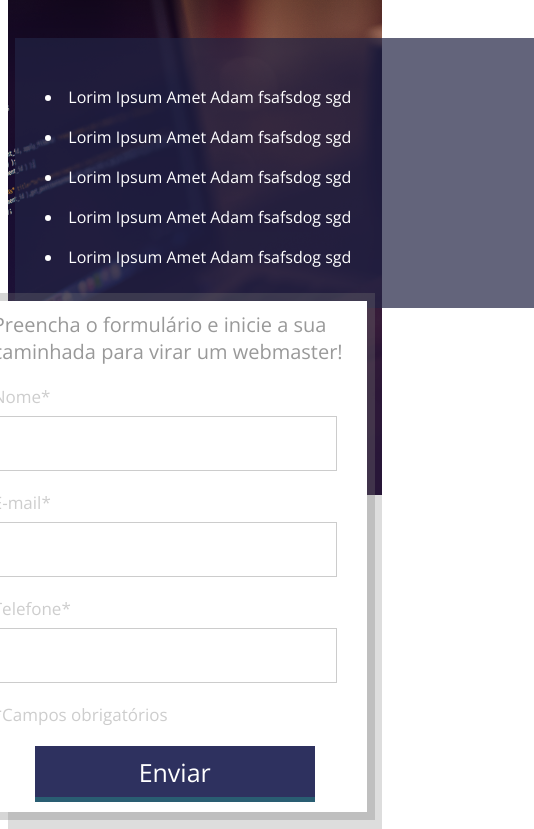
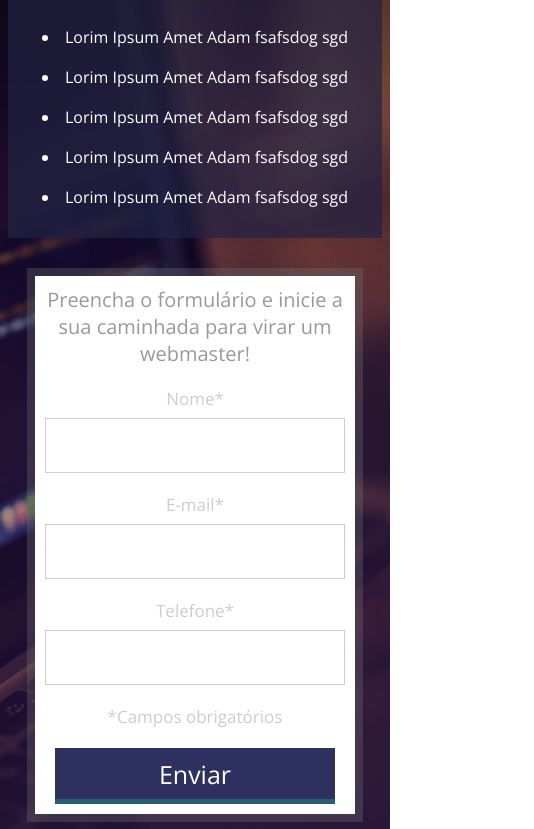
Before and after one commit to theKlysm/danki-fec-project1-landpage, a plain HTML site: page index.html in a window 390 px wide. Shown: the part 118-947 px from the top of the page, 534 px wide, since content can reach past the window. Drawn offline with nearby package versions, Linux system fonts and the light colour scheme.

Commit message:
Add media screen

```diff
--- a/css/style.css
+++ b/css/style.css
@@ -189,8 +189,9 @@ html,body{
 }
 
 .container-single p{
+    display: inline-block;
     text-align: justify;
-    padding: 10px 25px;
+    padding: 10px;
 }
 
 .container-single img{
@@ -207,3 +208,81 @@ html,body{
 .footer p{
     margin-top: 8px;
 }
+
+@media screen and (max-width: 1024px){
+    .header{
+        height: auto;
+        width: 100%;
+        padding: 15px 0;
+        text-align: center;
+    }
+
+    .header img{
+        margin: 0;
+        margin-bottom: 15px;
+    }
+
+    .container-banner{
+        width: 100%;
+        padding: 40px 2%;
+        height: auto;
+        text-align: center;
+    }
+
+    .container-list{
+        padding: 30px 0;
+        float: left;
+        width: 40%;
+        max-width: 500px;
+        height: auto;
+    }
+
+    .form{
+        max-width: 400px;
+        padding: 10px;
+        width: 60%;
+        height: 100%;
+        float: right;
+        top: 0;
+    }
+
+    .input-container input[type=text]{
+        width: 100%;
+        height: 55px;
+    }
+
+    .form input[type=submit]{
+        max-width: 280px;
+        width: 100%;
+        height: 56px;
+    }
+}
+
+@media screen and (max-width: 768px) {
+    .container-list{
+        margin-top: 0;
+        float: none;
+        display: inline-block;
+        width: 100%;
+    }
+
+    .form{
+        float: none;
+        display: inline-block;
+        width: 90%;
+        margin-top: 30px;
+    }
+
+    .container-single{
+        float: none;
+        display: inline-block;
+        width: 100%;
+        max-width: 600px;
+        padding: 30px 0;
+    }
+
+    .container-2{
+        padding-left: 4%;
+        padding-right: 4%;
+    }
+}
```
